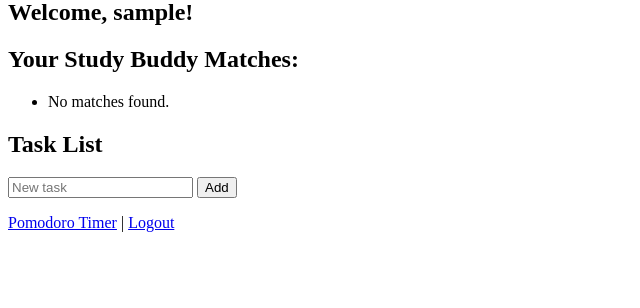
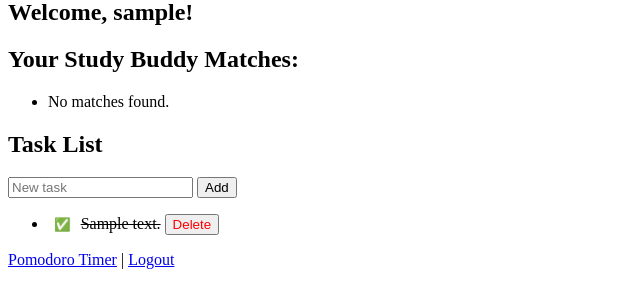
Before and after one commit to andrewarriors739/cst205finalproject, a Flask app: page /dashboard in a window 1280 px wide. Shown: the part 120-428 px from the top of the page, without its empty margins (0-640 px from the left). Run offline with Flask 3, Linux system fonts and the light colour scheme; the visitor is signed in with stand-in values (Sample User, id 1); tables that the repository leaves empty hold one stand-in row (values such as "Sample post").

Commit message:
Updated dashboard.html to account for changes in studyapp.py

```diff
--- a/study_buddy_app/templates/dashboard.html
+++ b/study_buddy_app/templates/dashboard.html
@@ -28,13 +28,32 @@
 
         <ul>
             {% for task in task_list %}
-        {% if task.user == learner %}
-        <li>{{ task.desc }}</li>
+            <li>
+                <form action="{{ url_for('complete_task', task_id=task.id) }}" method="POST" style="display:inline;">
+                    <button type="submit" style="background:none; border:none; cursor:pointer;">
+                        {% if task.complete %}
+                            ✅
+                        {% else %}
+                            ⬜
                         {% endif %}
+                    </button>
+                </form>
+                {% if task.complete %}
+                    <s>{{ task.description }}</s>
+                {% else %}
+                    {{ task.description }}
+                {% endif %}
+                <form action="{{ url_for('delete_task', task_id=task.id) }}" method="POST" style="display:inline;">
+                    <button type="submit" style="color:red;">Delete</button>
+                </form>
+            </li>
+            {% else %}
+            <li>No tasks yet.</li>
             {% endfor %}
         </ul>
 
         <a href="/pomodoro">Pomodoro Timer</a> |
         <a href="/logout">Logout</a>
+    </main>
 </body>
 </html>
```
Lines whose indentation alone changed are shown as unchanged.
